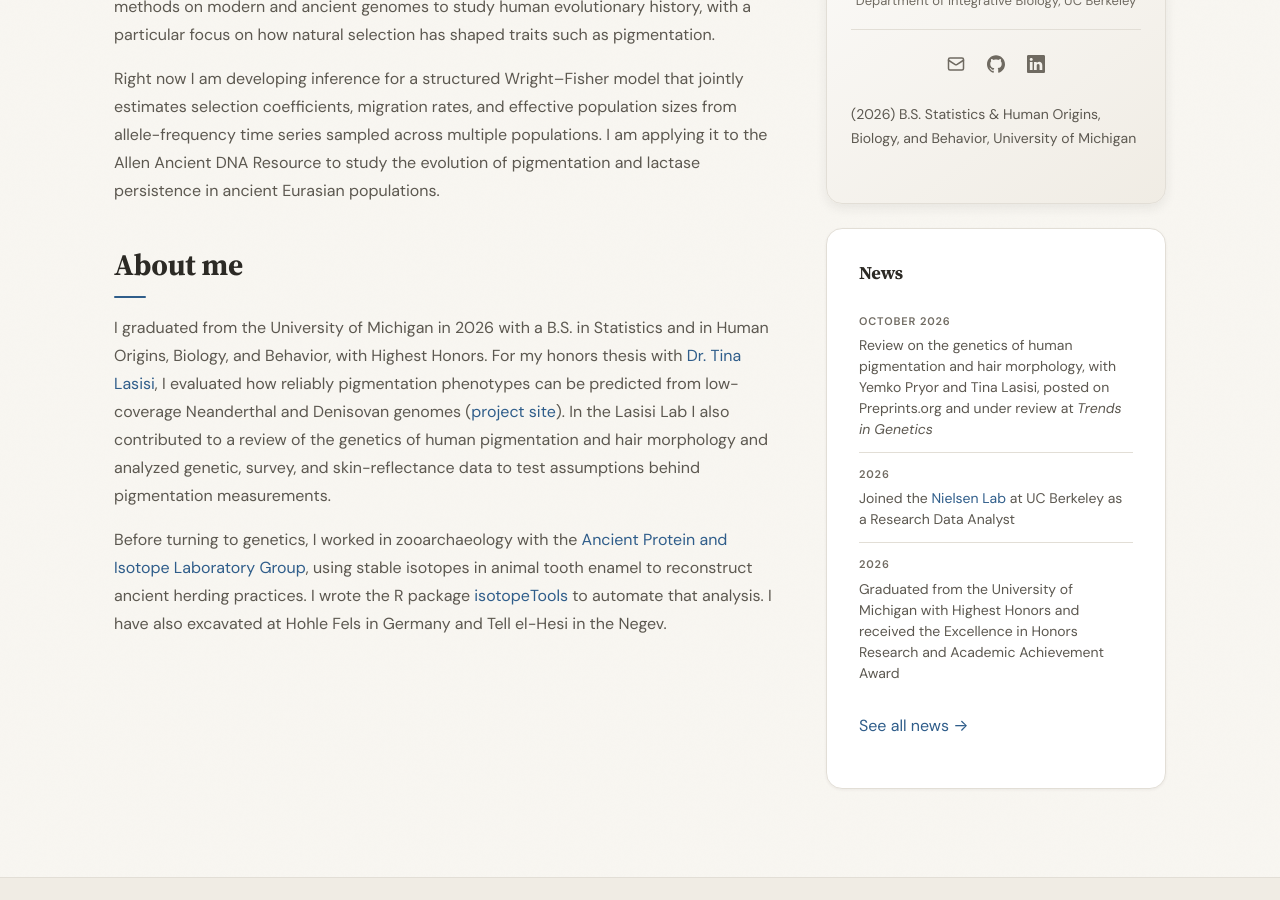
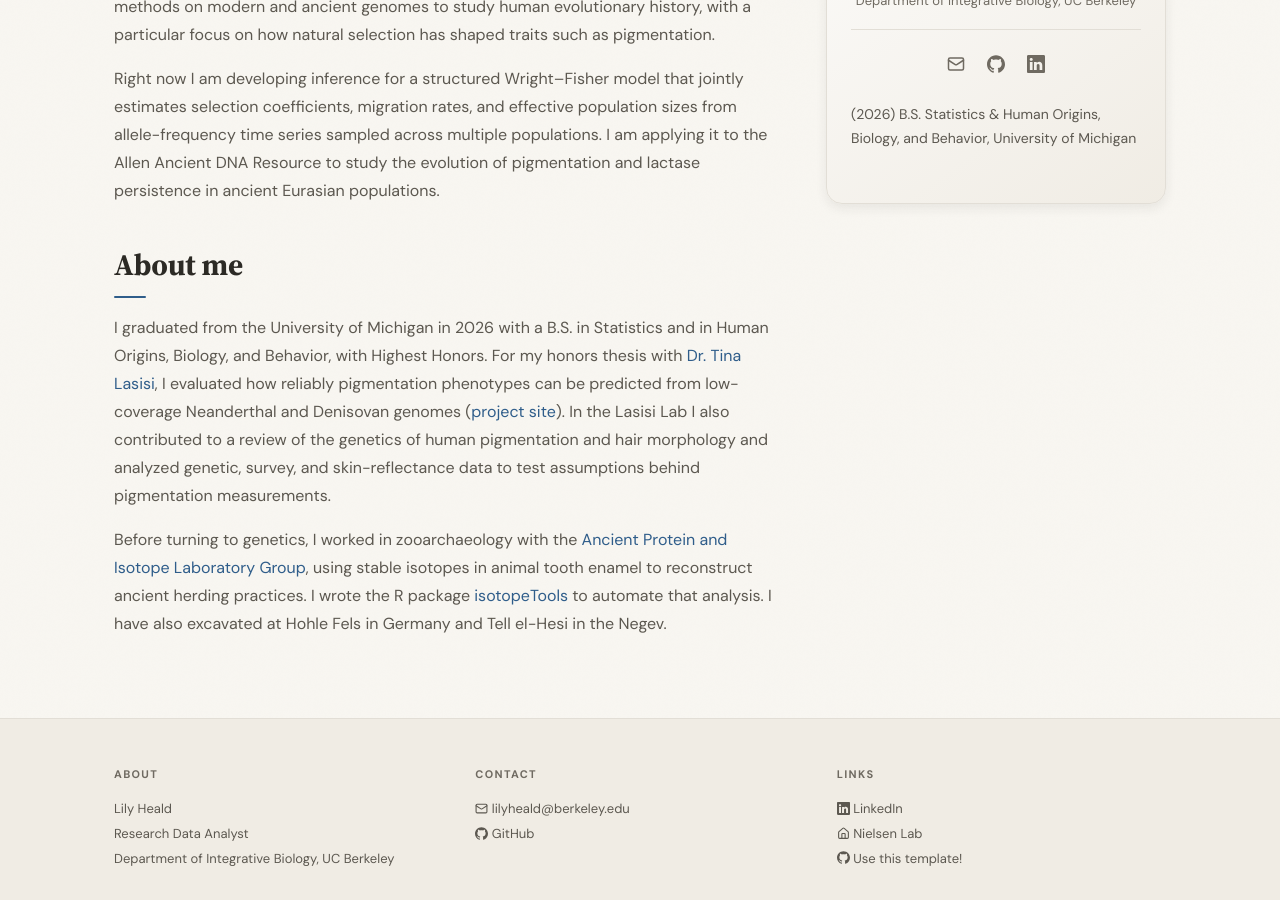
Before and after one commit to lilyheald/lilyheald.github.io, a Jekyll site: the page built from _pages/home.md, in a window 1280 px wide and 900 px high, scrolled down 370 px. Built offline with Jekyll 4.4.1, drawn with Linux system fonts in a browser that asks for light colours.

Commit message:
Remove news section

```diff
--- a/_data/news.yml
+++ /dev/null
@@ -1,26 +0,0 @@
-# News items shown on the home page sidebar.
-# The 3 most recent are shown; all appear on /allnews.
-# Each entry needs: date, headline
-- date: October 2026
-  headline: "Review on the genetics of human pigmentation and hair morphology, with Yemko Pryor and Tina Lasisi, posted on Preprints.org and under review at <em>Trends in Genetics</em>"
-
-- date: 2026
-  headline: "Joined the <a href=\"https://nielsen-lab.github.io/\">Nielsen Lab</a> at UC Berkeley as a Research Data Analyst"
-
-- date: 2026
-  headline: "Graduated from the University of Michigan with Highest Honors and received the Excellence in Honors Research and Academic Achievement Award"
-
-- date: 2026
-  headline: "Presented my honors thesis on pigmentation genetics in archaic hominins at the Anthropology Honors Research Poster Symposium"
-
-- date: 2025
-  headline: "Presented research on skin pigmentation measurement at the annual meeting of the American Association of Biological Anthropologists"
-
-- date: Summer 2025
-  headline: "Machine learning internship at ATC, predicting battery state of health from multi-channel test data"
-
-- date: 2024
-  headline: "Joined the University of Tübingen excavations at Hohle Fels, Germany"
-
-- date: 2023
-  headline: "Joined the Renewed Archaeological Excavations at Tell el-Hesi in the Negev"
--- a/_includes/sidebar.html
+++ b/_includes/sidebar.html
@@ -23,16 +23,3 @@
 </ul>
 {% endif %}
 </div>
-
-<div class="section-card" style="margin-top: var(--space-6);">
-<h2 style="margin-top: 0; font-size: 1.125rem;">News</h2>
-<div class="news-timeline">
-{% for article in site.data.news limit:3 %}
-<div class="news-item">
-<div class="news-date">{{ article.date }}</div>
-<div class="news-headline">{{ article.headline }}</div>
-</div>
-{% endfor %}
-</div>
-<p style="margin-top: var(--space-4);"><a href="{{ '/allnews.html' | relative_url }}">See all news &rarr;</a></p>
-</div>
```
Also changed, not shown: PREVIEW_AND_PUBLISH.md (+0 -1 lines), _pages/allnews.md (deleted, +0 -18 lines), feed.xml (+0 -7 lines).
